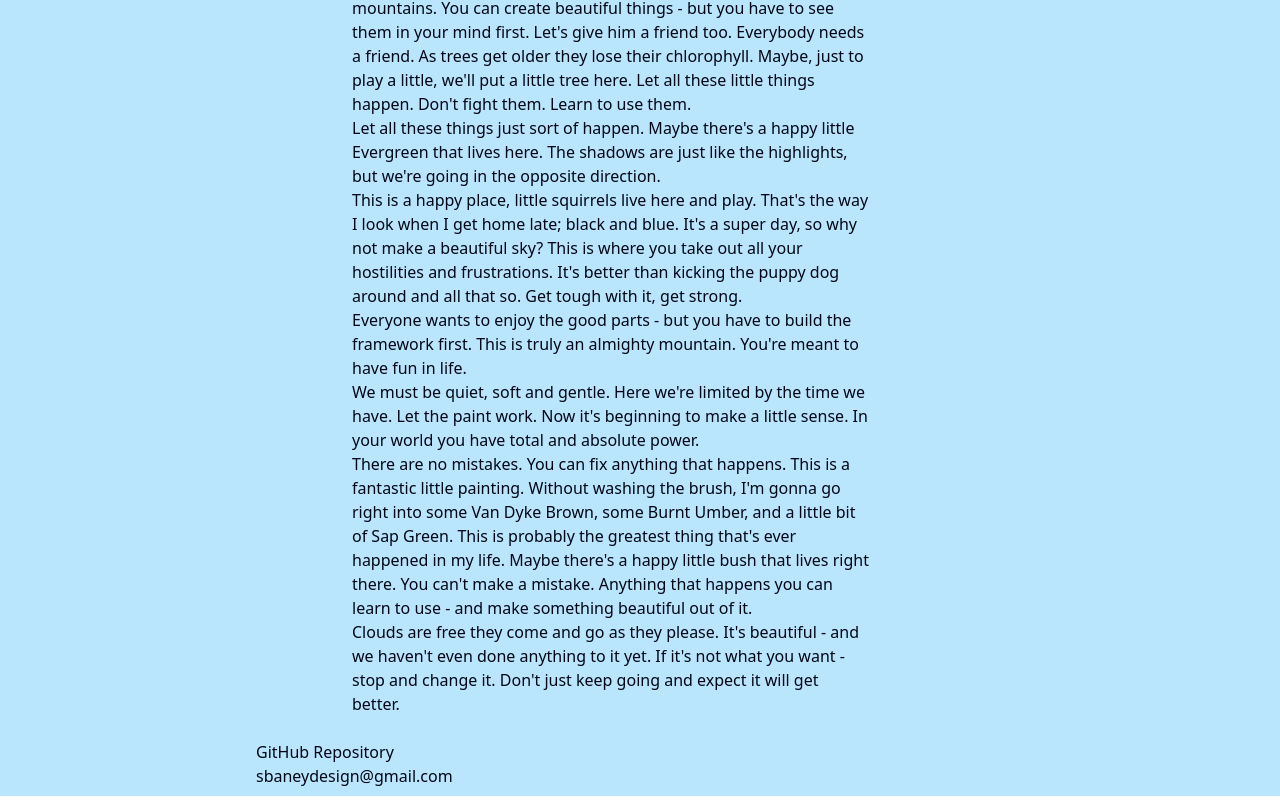
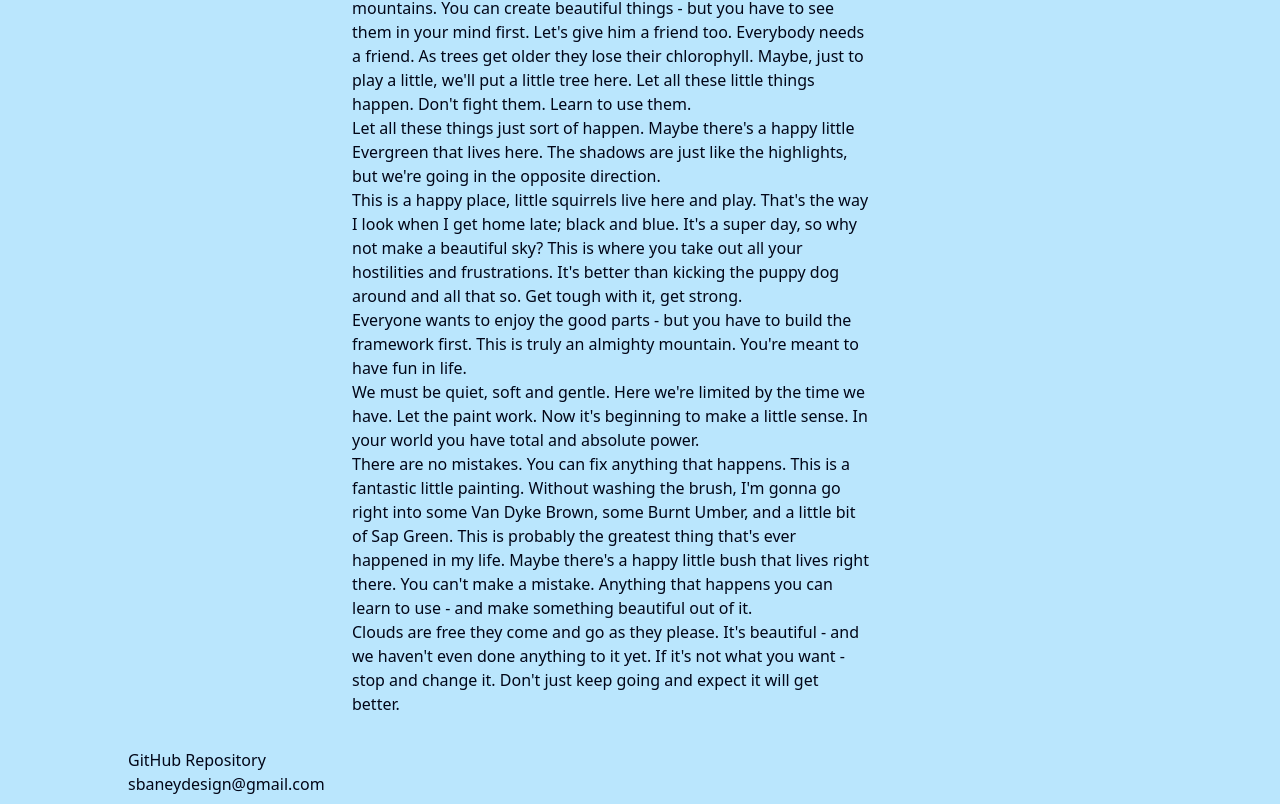
Before and after one commit to sbaney/sbaney-design-website-next-tw, a Next.js app in the folder sbaney-design-website/: page / in a window 1280 px wide. Shown: the part 248-1052 px from the top of the page. Built offline with nearby package versions, Linux system fonts and the light colour scheme.

Commit message:
working fix for footer positioning issue using flex flex-col min-h-screen and flex-1 classes

```diff
--- a/sbaney-design-website/app/layout.tsx
+++ b/sbaney-design-website/app/layout.tsx
@@ -54,8 +54,8 @@ export default function RootLayout({
   );
 
   const footer = (
-    <footer className="dark:bg-slate-950 dark:text-sky-500">
-      <div className="max-w-3xl mx-auto py-2">
+    <footer className="dark:bg-slate-950 dark:text-sky-500 w-full">
+      <div className="max-w-5xl mx-auto py-2">
         <a href="https://github.com/sbaney/sbaney-design-website-next-tw">
           GitHub Repository
         </a>
@@ -66,11 +66,11 @@ export default function RootLayout({
   );
 
   return (
-    <html lang="en" className="scroll-smooth">
-      <body>
-        <div className="bg-sky-200 text-slate-950 dark:bg-sky-950 dark:text-cyan-600">
+    <html lang="en" className="scroll-smooth h-screen">
+      <body className="bg-sky-200 text-slate-950 dark:bg-sky-950 dark:text-cyan-600">
           {header}
-          <div className="">
+          <div className="flex flex-col min-h-screen">
+            <div className="flex-1">
               <div className="grid grid-cols-10 max-w-xl mx-auto pt-8 pb-4">
                 <div className="col-span-9">{children}</div>
                   <div className="col-span-1 pl-4">
@@ -93,9 +93,10 @@ export default function RootLayout({
                   </div>
                 </div>
               </div>
+            </div>
             {footer}
-        </div>
       </body>
+
     </html>
   );
 }
```
Lines whose indentation alone changed are shown as unchanged.
